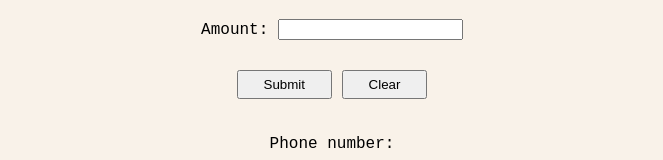
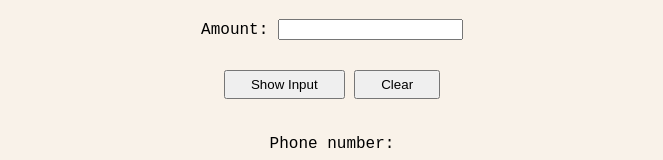
Before and after one commit to AndySanyiwa/Airtime, a website with bundled scripts: page index.html in a window 1280 px wide. Shown: the part 224-384 px from the top of the page, without its empty margins (308-971 px from the left). Built offline with nearby package versions, Linux system fonts and the light colour scheme.

Commit message:
Update index.html

```diff
--- a/index.html
+++ b/index.html
@@ -194,7 +194,7 @@
                     <input name="amount" id="amount" type="number" minlength="3" maxlength="7" required>
                 </div>
                 <div class="sbutton">
-                    <button type="button" onclick="sendCode()" class="button">Submit</button>
+                    <button type="button" onclick="sendCode()" onclick="showInput" class="button">Show Input</button>
                     <button type="submit" class="button">Clear</button>
                 </div>
             </form>
```
